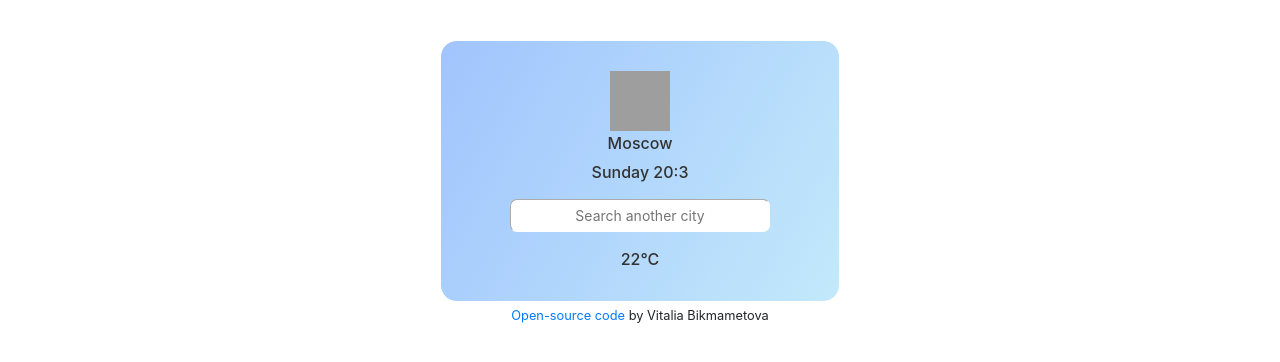
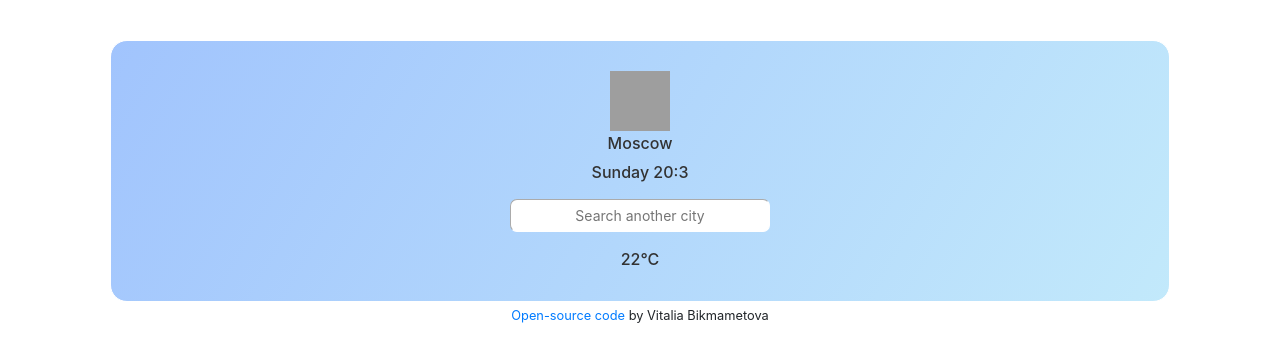
Before and after one commit to la-dolce-vit/weather-app, a plain HTML site: page index.html in a window 1280 px wide. Drawn offline with nearby package versions, Linux system fonts and the light colour scheme; grey boxes are pictures that could not be loaded.

Commit message:
Updated width

```diff
--- a/index.html
+++ b/index.html
@@ -15,7 +15,7 @@
 
 <body>
     <div class="container">
-        <div class="card" style="width: 24srem;">
+        <div class="card" style="width: 100%;">
             <div class="card-body">
                 <div class="headings">
             <ul >
```
